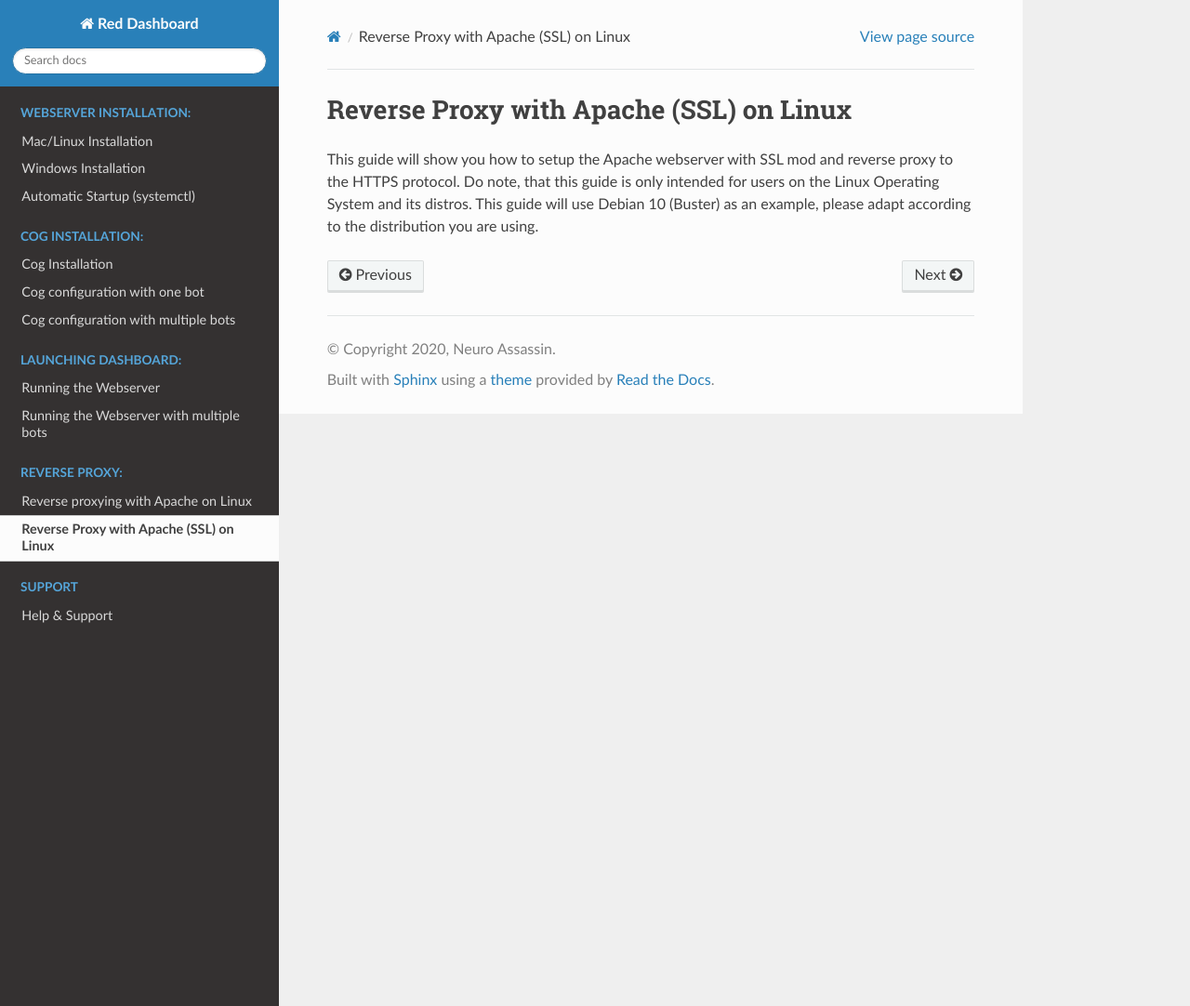
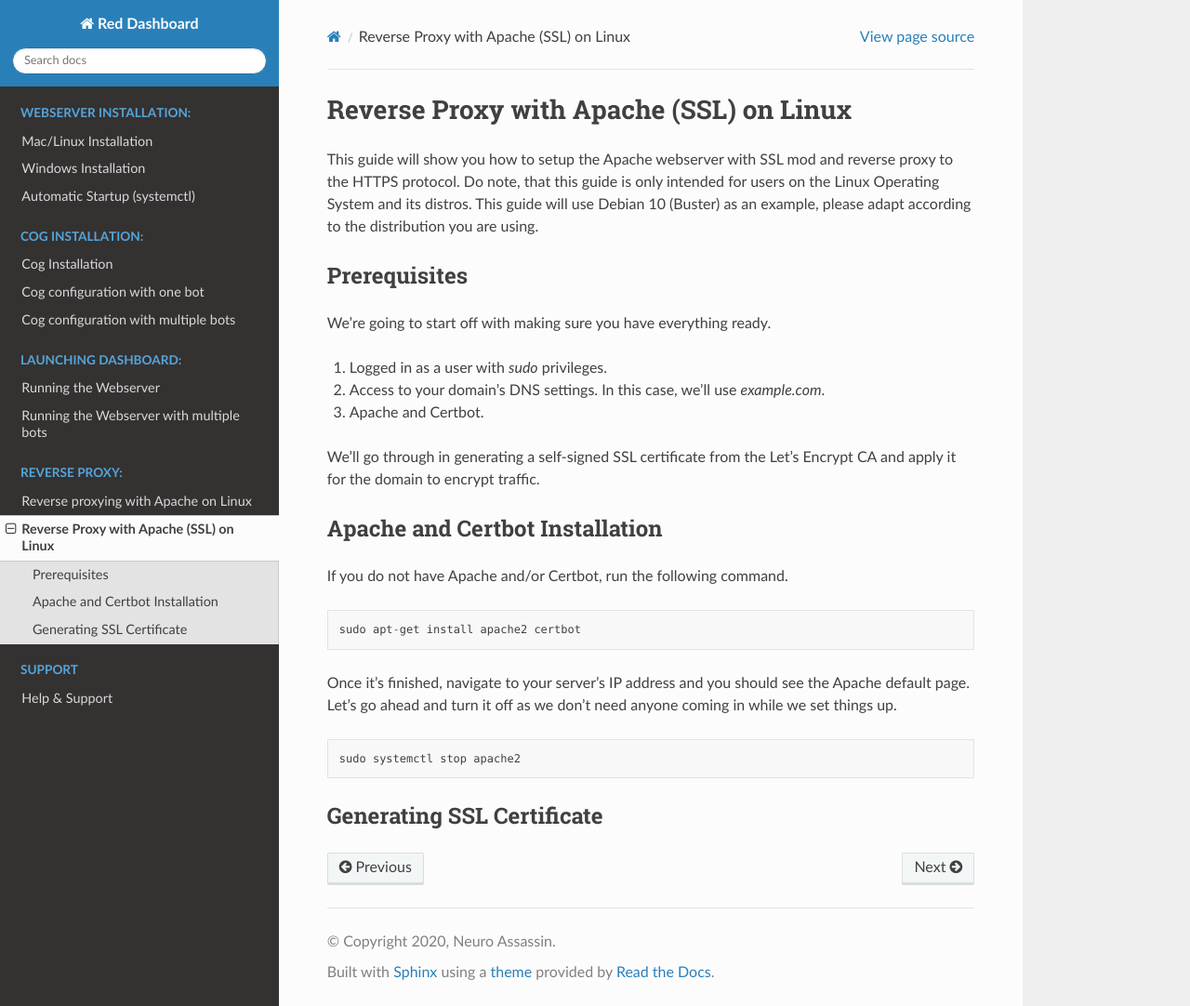
Before and after one commit to Cog-Creators/Red-Dashboard, a Sphinx documentation site: the page built from docs/reverse_proxy_apache_ssl.rst, in a window 1280 px wide and 1082 px high. Shown: the whole window at 93% size. Built offline with Sphinx 7.4.7 and the Read the Docs theme 2.0.0, drawn with Linux system fonts in a browser that asks for light colours.

Commit message:
Add more to the doc
Still more to do and more research, but this can be refined over time.

```diff
--- a/docs/reverse_proxy_apache_ssl.rst
+++ b/docs/reverse_proxy_apache_ssl.rst
@@ -6,3 +6,35 @@ and reverse proxy to the HTTPS protocol. Do note, that this guide is only
 intended for users on the Linux Operating System and its distros. This
 guide will use Debian 10 (Buster) as an example, please adapt according
 to the distribution you are using.
+
+Prerequisites
+-------------
+
+We're going to start off with making sure you have everything ready.
+
+1. Logged in as a user with *sudo* privileges.
+2. Access to your domain's DNS settings. In this case, we'll use *example.com*.
+3. Apache and Certbot.
+
+We'll go through in generating a self-signed SSL certificate from the
+Let's Encrypt CA and apply it for the domain to encrypt traffic.
+
+Apache and Certbot Installation
+-------------------------------
+
+If you do not have Apache and/or Certbot, run the following command.
+
+.. code-block::
+
+    sudo apt-get install apache2 certbot
+
+Once it's finished, navigate to your server's IP address and you should
+see the Apache default page. Let's go ahead and turn it off as we don't
+need anyone coming in while we set things up.
+
+.. code-block::
+
+    sudo systemctl stop apache2
+
+Generating SSL Certificate
+--------------------------
```
